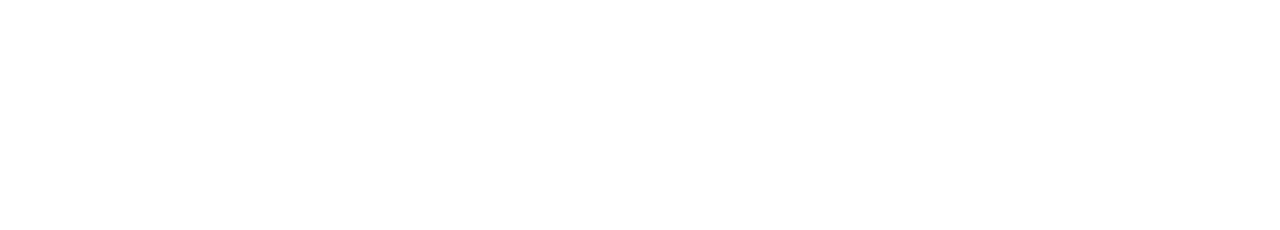
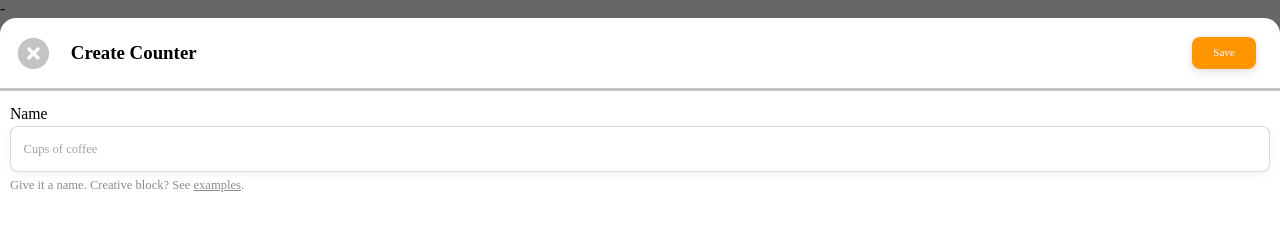
Before and after one commit to TesslaRay/frontend-test-master, a React app: page /create in a window 1280 px wide. Built offline with nearby package versions, Linux system fonts and the light colour scheme.

Commit message:
feature: create counter working

```diff
--- a/public/index.html
+++ b/public/index.html
@@ -5,7 +5,8 @@
     <meta name="viewport" content="width=device-width, initial-scale=1.0">
     <title>Cornershop Counter App Test</title>
 </head>
-<body>
+<!-- TODO: it´s this the best option? -->
+<body style="margin:0;padding:0">
     <div id="root"></div>
 </body>
 </html>
--- a/src/components/addbutton.component.js
+++ b/src/components/addbutton.component.js
@@ -1,4 +1,5 @@
 import React from 'react';
+import {Link} from 'react-router-dom';
 
 import Button from '@material-ui/core/Button';
 import {makeStyles} from '@material-ui/core/styles';
@@ -18,7 +19,13 @@ export const AddButton = () => {
 
   return (
     <div>
-      <Button variant="contained" color="primary" className={classes.button}>
+      <Button
+        variant="contained"
+        color="primary"
+        className={classes.button}
+        component={Link}
+        to="/create"
+      >
         <AddIcon />
       </Button>
     </div>
--- a/src/components/countercell.component.js
+++ b/src/components/countercell.component.js
@@ -1,4 +1,4 @@
-import React, {useState, useEffect} from 'react';
+import React, {useState} from 'react';
 import {makeStyles} from '@material-ui/core/styles';
 
 import Container from '@material-ui/core/Container';
--- a/src/components/itemlist.component.js
+++ b/src/components/itemlist.component.js
@@ -2,7 +2,7 @@ import React from 'react';
 
 import {CounterCell} from './countercell.component';
 
-export const ItemList = ({items}) => {
+export const ItemList = ({items}, props) => {
   return items.map((item, key) => {
     return <CounterCell item={item} key={key} />;
   });
--- a/src/index.js
+++ b/src/index.js
@@ -4,6 +4,7 @@ import {BrowserRouter as Router, Switch, Route} from 'react-router-dom';
 
 import Welcome from './screen/welcome';
 import Main from './screen/main';
+import CreateItem from './screen/createitem';
 
 import {MuiThemeProvider, createMuiTheme} from '@material-ui/core/styles';
 
@@ -11,6 +12,9 @@ const theme = createMuiTheme({
   palette: {
     primary: {
       main: '#FF9500',
+    },
+    secondary: {
+      main: '#FFFFFF',
     },
   },
   typography: {
@@ -31,6 +35,9 @@ const App = () => {
           <Route path="/main">
             <Main />
           </Route>
+          <Route path="/create">
+            <CreateItem />
+          </Route>
         </Switch>
       </div>
     </Router>
--- a/src/screen/actions.js
+++ b/src/screen/actions.js
@@ -2,8 +2,18 @@
 export const getCounters = () =>
   fetch('/api/v1/counter', {method: 'get'}).then((res) => res.json());
 
-export const incrementValueCounter = (item) =>
-  fetch('/api/v1/counter/inc', {
+export const addCounter = async (title) =>
+  await fetch('/api/v1/counter', {
+    method: 'POST',
+    headers: {
+      Accept: 'application/json',
+      'Content-Type': 'application/json',
+    },
+    body: JSON.stringify({title: title}),
+  }).then((res) => res.json());
+
+export const incrementValueCounter = async (item) =>
+  await fetch('/api/v1/counter/inc', {
     method: 'POST',
     headers: {
       Accept: 'application/json',
@@ -12,8 +22,8 @@ export const incrementValueCounter = (item) =>
     body: JSON.stringify({id: item.id}),
   }).then((res) => res.json());
 
-export const decrementValueCounter = (item) =>
-  fetch('/api/v1/counter/dec', {
+export const decrementValueCounter = async (item) =>
+  await fetch('/api/v1/counter/dec', {
     method: 'POST',
     headers: {
       Accept: 'application/json',
--- /dev/null
+++ b/src/screen/createitem.js
@@ -0,0 +1,143 @@
+import React, {useState} from 'react';
+import {Link} from 'react-router-dom';
+
+import {makeStyles} from '@material-ui/core/styles';
+import Typography from '@material-ui/core/Typography';
+import Button from '@material-ui/core/Button';
+import IconButton from '@material-ui/core/IconButton';
+import AddCircleIcon from '@material-ui/icons/AddCircle';
+
+import Divider from '@material-ui/core/Divider';
+import {Container} from '@material-ui/core';
+
+import InputBase from '@material-ui/core/InputBase';
+
+import {addCounter} from './actions';
+
+import {ActivityIndicator} from '../components/activityindicator.component';
+
+const useStyles = makeStyles((theme) => ({
+  dimmer: {
+    backgroundColor: 'rgba(0, 0, 0, 0.6)',
+    height: '70px',
+  },
+  root: {
+    // marginTop: '20hv',
+    borderRadius: '16px 16px 0px 0px',
+    height: '70px',
+    backgroundColor: 'white',
+    display: 'flex',
+    alignItems: 'center',
+  },
+  menuButton: {
+    marginRight: theme.spacing(2),
+    transform: 'rotate(45deg) scale(2)',
+    color: '#C4C4C4',
+  },
+  title: {
+    flexGrow: 1,
+    fontWeight: '600',
+  },
+  saveButton: {
+    color: '#FFFFFF',
+    textTransform: 'none',
+    boxShadow: '0px 2px 8px rgba(0, 0, 0, 0.15)',
+    borderRadius: '8px',
+  },
+  // TODO: opacity?
+  separator: {
+    backgroundColor: '#C4C4C4',
+    height: '3px',
+  },
+  body: {
+    marginTop: '10px',
+    margin: '10px',
+    alignItems: 'center',
+  },
+  search: {
+    height: '44px',
+    display: 'flex',
+    alignItems: 'center',
+    borderRadius: '8px',
+    backgroundColor: 'white',
+    border: '1px solid rgba(0, 0, 0, 0.15)',
+    '&:hover': {
+      border: `2px solid ${theme.palette.primary.main}`,
+    },
+    boxShadow: '0px 2px 8px rgba(0, 0, 0, 0.05)',
+  },
+  inputInput: {
+    padding: theme.spacing(1, 1, 1, 0),
+    paddingLeft: `calc(1em)`,
+  },
+  subtitle: {
+    marginTop: '4px',
+    color: '#888B90',
+    fontWeight: 400,
+  },
+}));
+
+const CreateItem = () => {
+  const [counter, setCounter] = useState();
+  const [loading, setLoading] = useState(false);
+
+  const classes = useStyles();
+
+  const onChange = (event) => {
+    setCounter(event.target.value);
+  };
+
+  const saveItem = (counter) => {
+    setLoading(true);
+    addCounter(counter);
+    setTimeout(() => setLoading(false), 1000);
+  };
+
+  return (
+    <div className={classes.dimmer}>
+      -
+      <Container className={classes.root}>
+        <IconButton
+          edge="start"
+          className={classes.menuButton}
+          aria-label="menu"
+          component={Link}
+          to="/main"
+        >
+          <AddCircleIcon />
+        </IconButton>
+        <Typography variant="h5" className={classes.title}>
+          Create Counter
+        </Typography>
+        <Button
+          variant="contained"
+          color="primary"
+          className={classes.saveButton}
+          onClick={() => saveItem(counter)}
+        >
+          Save
+        </Button>
+      </Container>
+      <Divider className={classes.separator} />
+      <div className={classes.body}>
+        <Typography variant="h6">Name</Typography>
+        <div className={classes.search}>
+          <InputBase
+            placeholder="Cups of coffee"
+            classes={{
+              input: classes.inputInput,
+            }}
+            inputProps={{'aria-label': 'search'}}
+            onChange={onChange}
+          />
+        </div>
+        <Typography className={classes.subtitle}>
+          Give it a name. Creative block? See <u>examples</u>.
+        </Typography>
+      </div>
+      {loading === true ? <ActivityIndicator /> : <p></p>}
+    </div>
+  );
+};
+
+export default CreateItem;
```
